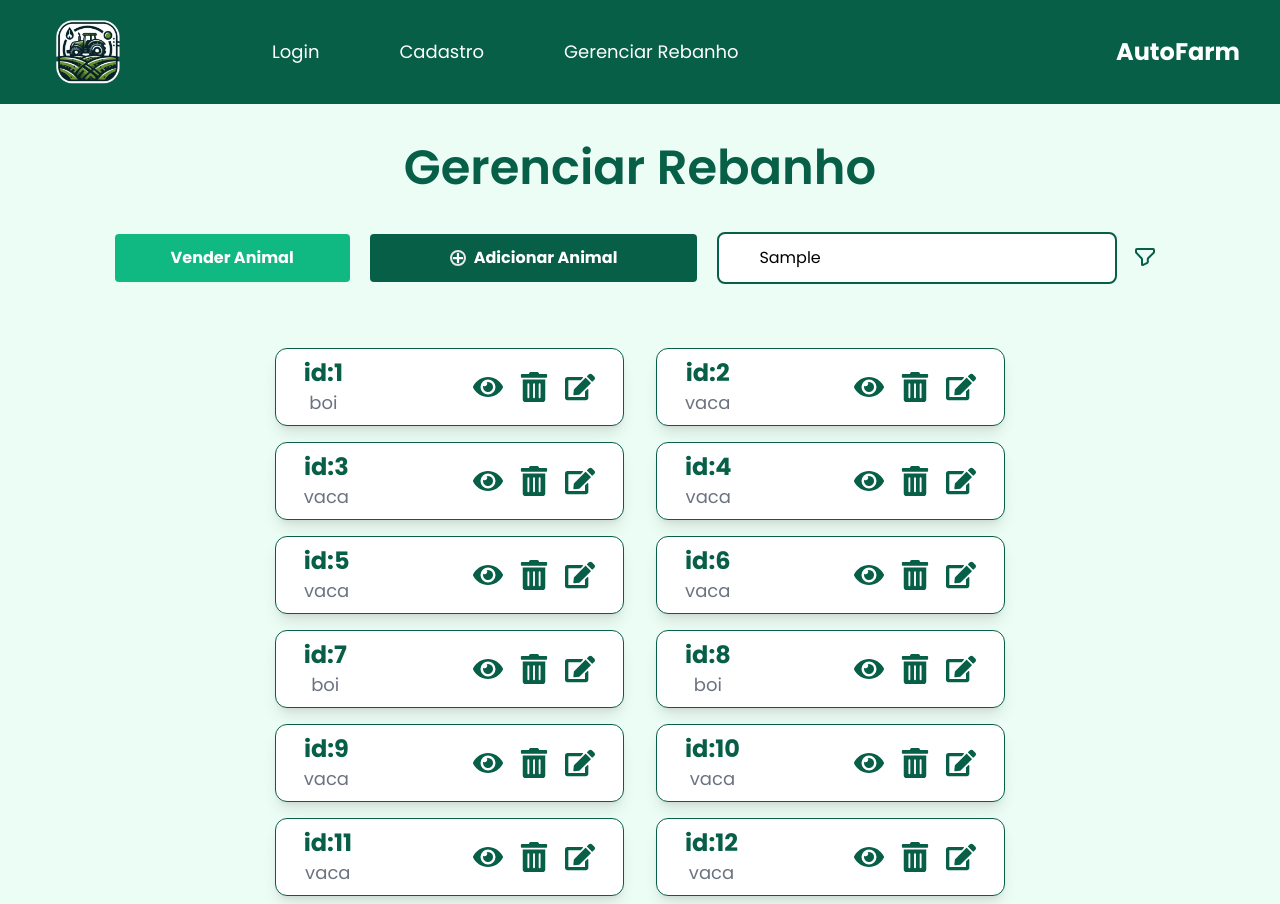
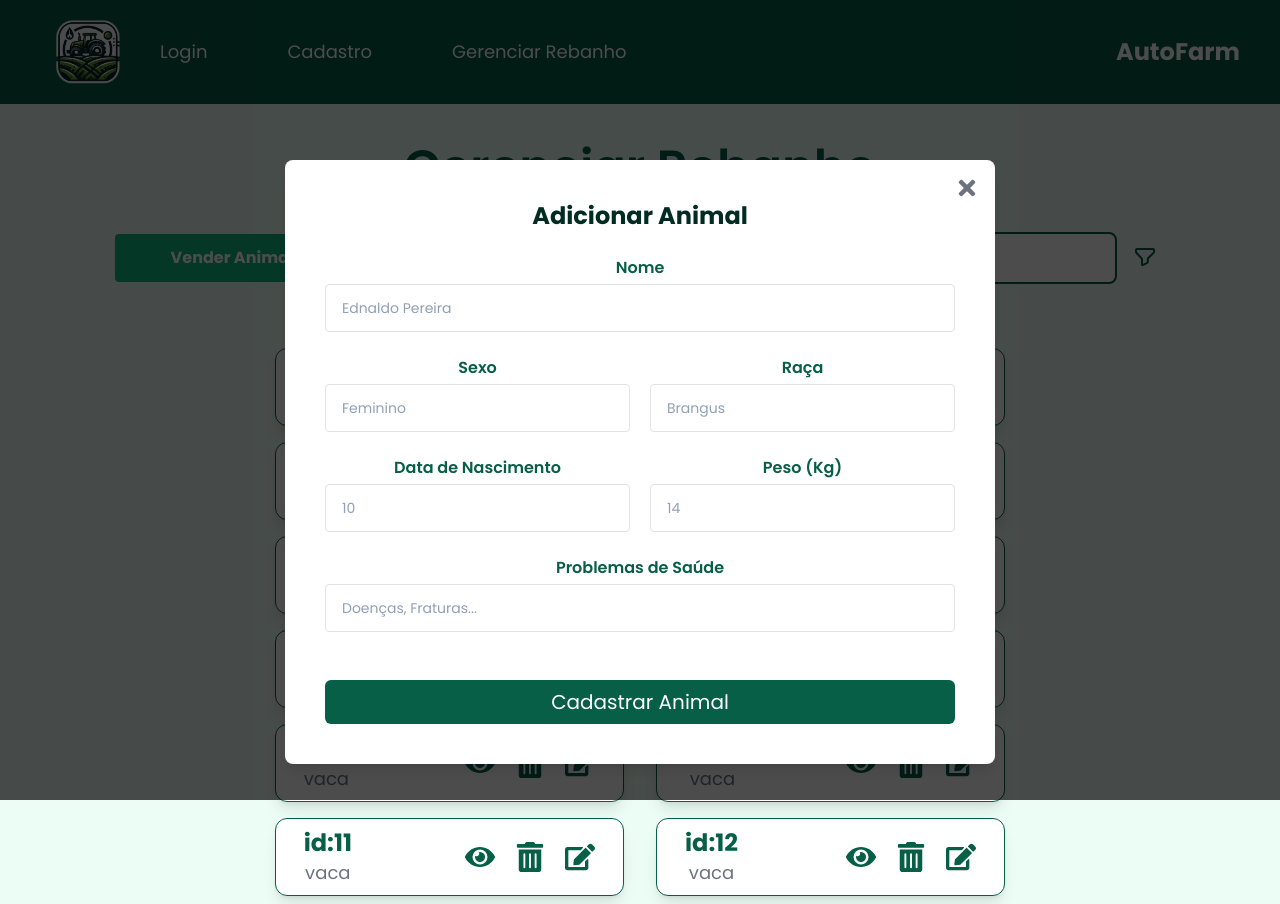
Before and after one commit to oarthurfc/auto-farm, a React (Vite) app in the folder Codigo/front-end/auto-farm/: page /rebanho in a window 1280 px wide. Both pictures are taken after typing "Sample" into the empty fields and a click on the button "Adicionar Animal". Built offline with nearby package versions, Linux system fonts and the light colour scheme.

Commit message:
Modal de Adicionar Animal

```diff
--- /dev/null
+++ b/Codigo/front-end/auto-farm/src/components/BtnClose.jsx
@@ -0,0 +1,15 @@
+import React from 'react'
+import { FaTimes } from 'react-icons/fa'
+
+const BtnClose = ({fecharModal}) => {
+  return (
+    <button
+            onClick={fecharModal}
+            className="absolute top-4 right-4 b rounded text-2xl text-gray-500 hover:text-red-500 transition duration-300"
+            >
+                <FaTimes />
+            </button>
+  )
+}
+
+export default BtnClose
--- a/Codigo/front-end/auto-farm/src/components/Navbar.jsx
+++ b/Codigo/front-end/auto-farm/src/components/Navbar.jsx
@@ -9,7 +9,7 @@ const Navbar = () => {
         <div className='flex'>
         <img src="/favIcon.png" alt="Logo" className="h-16 mx-10 my-1" />
 
-        <ul className="flex space-x-20 items-center mx-28">
+        <ul className="flex space-x-20 items-center ">
           <li>
             <Link to="/" className="text-white text-lg hover:text-gray-300">Login</Link>
           </li>
--- a/Codigo/front-end/auto-farm/src/pages/gerenciamento rebanho/GerenciarRebanho.jsx
+++ b/Codigo/front-end/auto-farm/src/pages/gerenciamento rebanho/GerenciarRebanho.jsx
@@ -1,11 +1,12 @@
 import { useState } from "react";
 import { FaPlus } from "react-icons/fa";
 import ListaAnimais from "./ListaAnimais";
+import ModalAddAnimal from "./ModalAddAnimal";
 
 
 const GerenciarRebanho = () => {
 
-
+  const [adicionarAnimal, setAdicionarAnimal] = useState(false)
 
   return (
     <div className='pt-10 bg-emerald-50 h-screen'>
@@ -20,7 +21,9 @@ const GerenciarRebanho = () => {
           Vender Animal
         </button>
 
-        <button className='bg-emerald-800 hover:bg-emerald-900 text-white font-bold py-3 px-20 rounded flex items-center'>
+        <button className='bg-emerald-800 hover:bg-emerald-900 text-white font-bold py-3 px-20 rounded flex items-center'
+          onClick={() => setAdicionarAnimal(true)}
+        >
             <FaPlus className="mr-2 border-2 rounded-full "/>
             Adicionar Animal
         </button>
@@ -52,6 +55,13 @@ const GerenciarRebanho = () => {
       </div>
 
 
+      {adicionarAnimal && (
+        <div>
+          <ModalAddAnimal closeModal={setAdicionarAnimal}/>
+       </div>
+      )}
+
+
     </div>
   )
 }
--- a/Codigo/front-end/auto-farm/src/pages/gerenciamento rebanho/ListaAnimais.jsx
+++ b/Codigo/front-end/auto-farm/src/pages/gerenciamento rebanho/ListaAnimais.jsx
@@ -1,20 +1,12 @@
 import { useState } from "react";
 import { FaEye, FaTrashAlt, FaEdit, FaTimes  } from "react-icons/fa"; // Importando ícones
+import BtnClose from "../../components/BtnClose";
 
 const ListaAnimais = () => {
   const [animais, setAnimais] = useState([
-    { id: 1, raca: "boi", },
-    { id: 2, raca: "vaca", },
-    { id: 3, raca: "vaca", },
-    { id: 4, raca: "vaca", },
-    { id: 5, raca: "vaca", },
-    { id: 6, raca: "vaca", },
-    { id: 7, raca: "boi", },
-    { id: 8, raca: "boi", },
-    { id: 9, raca: "vaca", },
-    { id: 10, raca: "vaca", },
-    { id: 11, raca: "vaca", },
-    { id: 12, raca: "vaca", },
+    { id: 1, raca: "boi", }, { id: 2, raca: "vaca", }, { id: 3, raca: "vaca", }, { id: 4, raca: "vaca", }, { id: 5, raca: "vaca", },
+    { id: 6, raca: "vaca", }, { id: 7, raca: "boi", }, { id: 8, raca: "boi", }, { id: 9, raca: "vaca", }, { id: 10, raca: "vaca", },
+    { id: 11, raca: "vaca", }, { id: 12, raca: "vaca", },
 
   ])
 
@@ -39,7 +31,7 @@ const ListaAnimais = () => {
   };
 
   return (
-    <div className="grid grid-cols-1 sm:grid-cols-2 gap-4 mt-16 text-2xl">
+    <div className="grid grid-cols-1 md:grid-cols-2 gap-4 mt-16 text-2xl">
       {animais.map((a) => (
         <div
           key={a.id}
@@ -52,7 +44,7 @@ const ListaAnimais = () => {
           </div>
 
           {/* Ícones - MUDAR CONFORME SOLICITADO*/}
-          <div className="flex space-x-4 text-3xl ">
+          <div className="flex space-x-5 text-3xl ">
             <FaEye className="text-emerald-800 cursor-pointer hover:text-emerald-600 transition duration-300" />
             <FaTrashAlt className="text-emerald-800 cursor-pointer hover:text-red-500 transition duration-300"
                 onClick={() => abrirModal(a)}
@@ -67,12 +59,8 @@ const ListaAnimais = () => {
       {modalVisivel && (
         <div className="fixed inset-0 flex items-center justify-center bg-black bg-opacity-70">
             <div className="bg-white p-10 rounded-lg shadow-lg text-center relative">
-                <button
-                    onClick={fecharModal}
-                    className="absolute top-3 right-3 text-2xl text-gray-500 hover:text-red-500 transition duration-300"
-                >
-                    <FaTimes />
-                </button>
+
+                <BtnClose fecharModal = {fecharModal}/>
 
                 <h2 className="text-xl font-semibold mb-0 mt-3"> Deseja excluir este animal? </h2>
                 <p className="text-gray-700 mb-8 text-base">
--- /dev/null
+++ b/Codigo/front-end/auto-farm/src/pages/gerenciamento rebanho/ModalAddAnimal.jsx
@@ -0,0 +1,54 @@
+import BtnClose from "../../components/BtnClose";
+import InputField from "../../components/InputField";
+import { FaTimes } from "react-icons/fa";
+
+const ModalAddAnimal = ({closeModal}) => {
+
+    const handleCloseModal = () => {
+        closeModal(false)
+    }
+
+    return (
+      <div className="fixed inset-0 flex items-start justify-center bg-black bg-opacity-70"> {/* Alterado items-center para items-start */}
+          <div className="flex flex-col gap-6 bg-white p-10 rounded-lg shadow-lg text-center relative mt-40"> {/* Adicionada margem superior */}
+            <BtnClose fecharModal = {handleCloseModal}/>
+
+            <h1 className="text-emerald-950 text-2xl font-bold">Adicionar Animal</h1>
+            <InputField
+                label="Nome"
+                placeholder="Ednaldo Pereira"
+                type="text"/>
+
+            <div className="flex gap-5">
+            <InputField
+                label="Sexo"
+                placeholder="Feminino"
+                type="text"/>
+            <InputField
+                label="Raça"
+                placeholder="Brangus"
+                type="text"/>
+            </div>
+            <div className="flex gap-5">
+            <InputField
+                label="Data de Nascimento"
+                placeholder="10"
+                type="text"/>
+            <InputField
+                label="Peso (Kg)"
+                placeholder="14"
+                type="text"/>
+            </div>
+            <InputField
+                label="Problemas de Saúde"
+                placeholder="Doenças, Fraturas..."
+                type="textarea"/>
+
+                <button className="bg-emerald-800 text-white text-xl rounded-md p-2 mt-6 hover:bg-emerald-900">Cadastrar Animal</button>
+          </div>
+
+      </div>
+    );
+}
+
+export default ModalAddAnimal;
```
